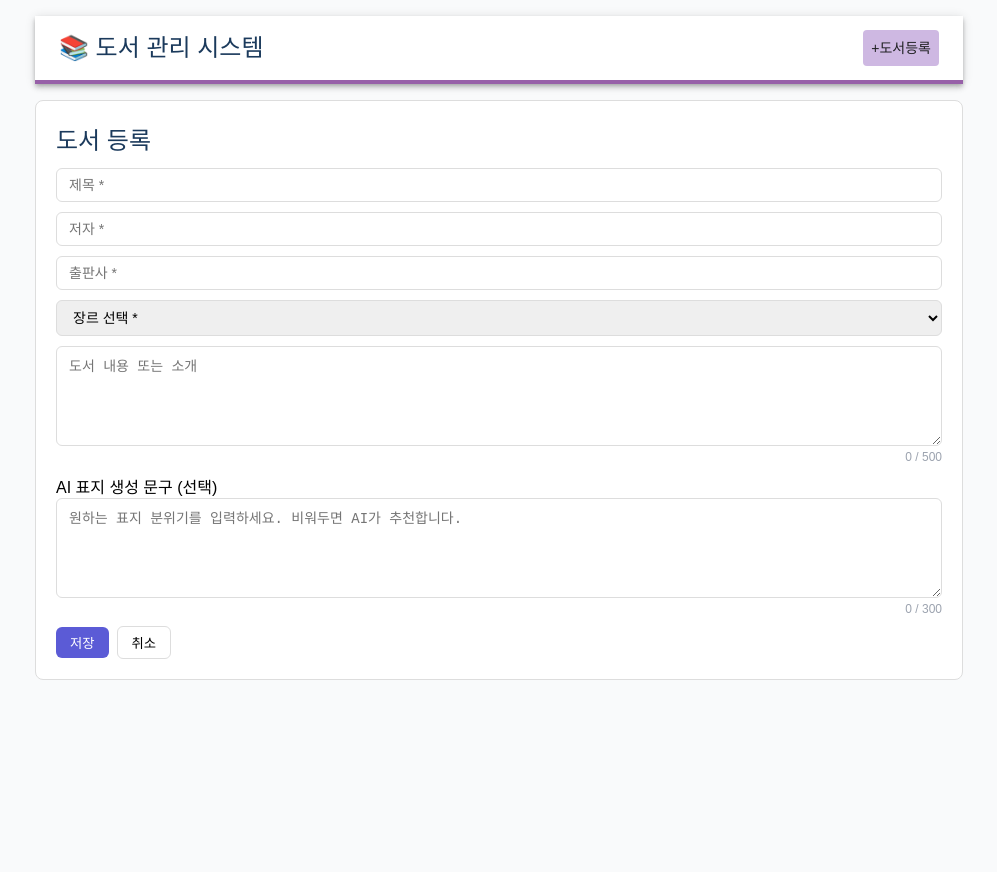
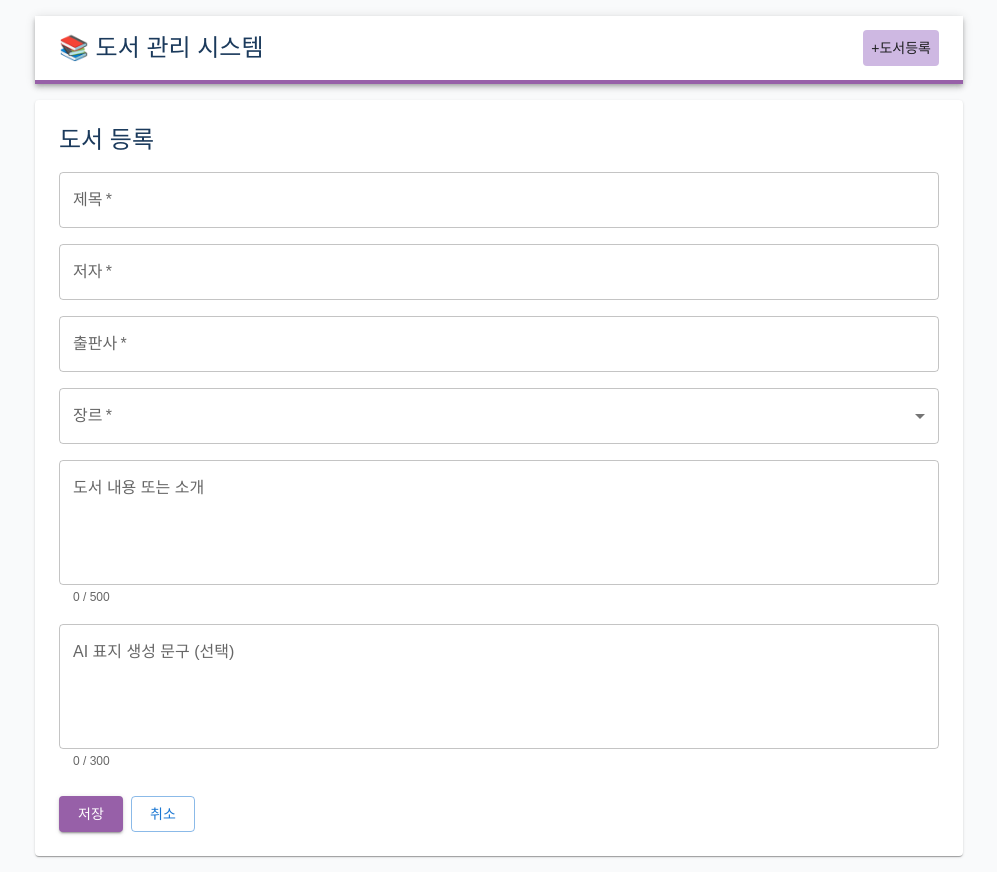
Before and after one commit to obgybbl77/-4-, a React (Vite) app: page / in a window 1280 px wide. Both pictures are taken after typing "Sample" into the empty fields and a click on the button "+도서등록". Shown: the whole page, without its empty margins (141-1138 px from the left). Before the commit the page ends 832 px from the top, so only its background shows below. Built offline with nearby package versions, Linux system fonts and the light colour scheme; data requests are answered from the project's data file; a web font is replaced by a local one.

Commit message:
style: BookForm MUI 적용

```diff
--- a/src/App.css
+++ b/src/App.css
@@ -136,3 +136,8 @@ button { padding: 6px 14px; border: 1px solid #ddd; border-radius: 6px; backgrou
 .book-form .input-error { border-color: #e5484d; }
 .error-text { margin: -6px 0 10px; font-size: 13px; color: #e5484d; }
 .char-count { margin: -6px 0 10px; font-size: 12px; color: #9ca3af; text-align: right; }
+
+@media (max-width: 600px) {
+  .detail-body { flex-direction: column; }
+  .detail-body .book-cover { width: 100%; }
+}
--- a/src/components/BookForm.jsx
+++ b/src/components/BookForm.jsx
@@ -1,4 +1,5 @@
 import { useState } from 'react';
+import { Paper, Typography, TextField, MenuItem, Box, Button } from '@mui/material';
 
 export const GENRES = ['소설', '에세이', '시', '인문', '과학', '기술/IT', '경제/경영' ,'자기개발'];
 
@@ -63,73 +64,86 @@ const handleSubmit = () => {
 
 
   return (
-    <section className="book-form">
-      <h2>{initialBook ? '도서 수정' : '도서 등록'}</h2>
-      <input
+    <Paper sx={{ p: 3 }}>
+      <Typography variant="h5" sx={{ fontWeight: 'bold', color: '#1B3A5C', mb: 2 }}>
+        {initialBook ? '도서 수정' : '도서 등록'}
+      </Typography>
+
+      <Box sx={{ display: 'flex', flexDirection: 'column', gap: 2 }}>
+        <TextField
+          label="제목"
+          required
           value={title}
           onChange={(e) => { setTitle(e.target.value); clearError('title'); }}
-        placeholder="제목 *"
-        className={errors.title ? 'input-error' : ''}
+          error={!!errors.title}
+          helperText={errors.title}
         />
-      {errors.title && <p className="error-text">{errors.title}</p>}
 
-      <input
+        <TextField
+          label="저자"
+          required
           value={author}
           onChange={(e) => { setAuthor(e.target.value); clearError('author'); }}
-        placeholder="저자 *"
-        className={errors.author ? 'input-error' : ''}
+          error={!!errors.author}
+          helperText={errors.author}
         />
-      {errors.author && <p className="error-text">{errors.author}</p>}
 
-      <input
+        <TextField
+          label="출판사"
+          required
           value={publisher}
           onChange={(e) => { setPublisher(e.target.value); clearError('publisher'); }}
-        placeholder="출판사 *"
-        className={errors.publisher ? 'input-error' : ''}
+          error={!!errors.publisher}
+          helperText={errors.publisher}
         />
-      {errors.publisher && <p className="error-text">{errors.publisher}</p>}
 
-      <select
+        <TextField
+          select
+          label="장르"
+          required
           value={genre}
           onChange={(e) => { setGenre(e.target.value); clearError('genre'); }}
-        className={errors.genre ? 'input-error' : ''}
+          error={!!errors.genre}
+          helperText={errors.genre}
         >
-        <option value="">장르 선택 *</option>
           {GENRES.map((g) => (
-          <option key={g} value={g}>{g}</option>
+            <MenuItem key={g} value={g}>{g}</MenuItem>
           ))}
-      </select>
-      {errors.genre && <p className="error-text">{errors.genre}</p>}
+        </TextField>
 
-      <textarea
+        <TextField
+          label="도서 내용 또는 소개"
+          multiline
+          rows={4}
           value={content}
           onChange={(e) => { setContent(e.target.value); clearError('content'); }}
-        placeholder="도서 내용 또는 소개"
-        maxLength={MAX.content}
-        className={errors.content ? 'input-error' : ''}
+          error={!!errors.content}
+          helperText={errors.content || `${content.length} / ${MAX.content}`}
+          slotProps={{ htmlInput: { maxLength: MAX.content } }}
         />
-      <p className="char-count">{content.length} / {MAX.content}</p>
-      {errors.content && <p className="error-text">{errors.content}</p>}
 
-      <label htmlFor="coverPrompt">AI 표지 생성 문구 (선택)</label>
-
-      <textarea
-        id="coverPrompt"
+        <TextField
+          label="AI 표지 생성 문구 (선택)"
+          placeholder="원하는 표지 분위기를 입력하세요. 비워두면 AI가 추천합니다."
+          multiline
+          rows={4}
           value={coverPrompt}
           onChange={(e) => { setCoverPrompt(e.target.value); clearError('coverPrompt'); }}
-        placeholder="원하는 표지 분위기를 입력하세요. 비워두면 AI가 추천합니다."
-        rows={4}
-        maxLength={MAX.coverPrompt}
-        className={errors.coverPrompt ? 'input-error' : ''}
+          error={!!errors.coverPrompt}
+          helperText={errors.coverPrompt || `${coverPrompt.length} / ${MAX.coverPrompt}`}
+          slotProps={{ htmlInput: { maxLength: MAX.coverPrompt } }}
         />
-      <p className="char-count">{coverPrompt.length} / {MAX.coverPrompt}</p>
-      {errors.coverPrompt && <p className="error-text">{errors.coverPrompt}</p>}
+      </Box>
 
-      <div className="form-buttons">
-        <button onClick={handleSubmit}>저장</button>
-        <button onClick={onCancel}>취소</button>
-      </div>
-    </section>
+      <Box sx={{ display: 'flex', gap: 1, mt: 3 }}>
+        <Button variant="contained" onClick={handleSubmit} sx={{ bgcolor: '#9760a8' }}>
+          저장
+        </Button>
+        <Button variant="outlined" onClick={onCancel}>
+          취소
+        </Button>
+      </Box>
+    </Paper>
   );
 }
 
```
Lines whose indentation alone changed are shown as unchanged.
